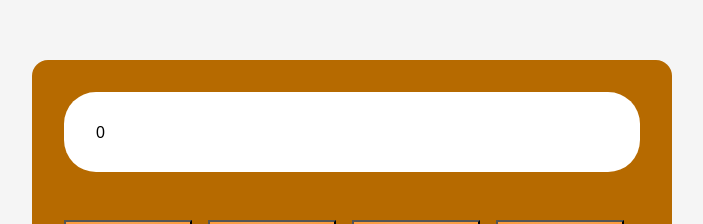
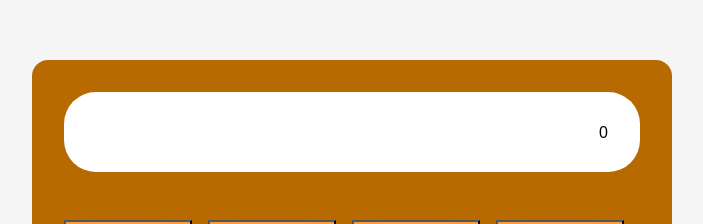
Before and after one commit to krishna-acondy/react-calculator, a React (Create React App) app: page / in a window 1280 px wide. Shown: the part 124-348 px from the top of the page, without its empty margins (288-991 px from the left). Built offline with nearby package versions, Linux system fonts and the light colour scheme.

Commit message:
chore: aligned text to right side of screen

```diff
--- a/src/components/Screen.css
+++ b/src/components/Screen.css
@@ -5,5 +5,6 @@
   padding: 2rem;
   color: black;
   border-radius: 2rem;
-  display: flex;
+  display: flex, ;
+  text-align: right;
 }
```
